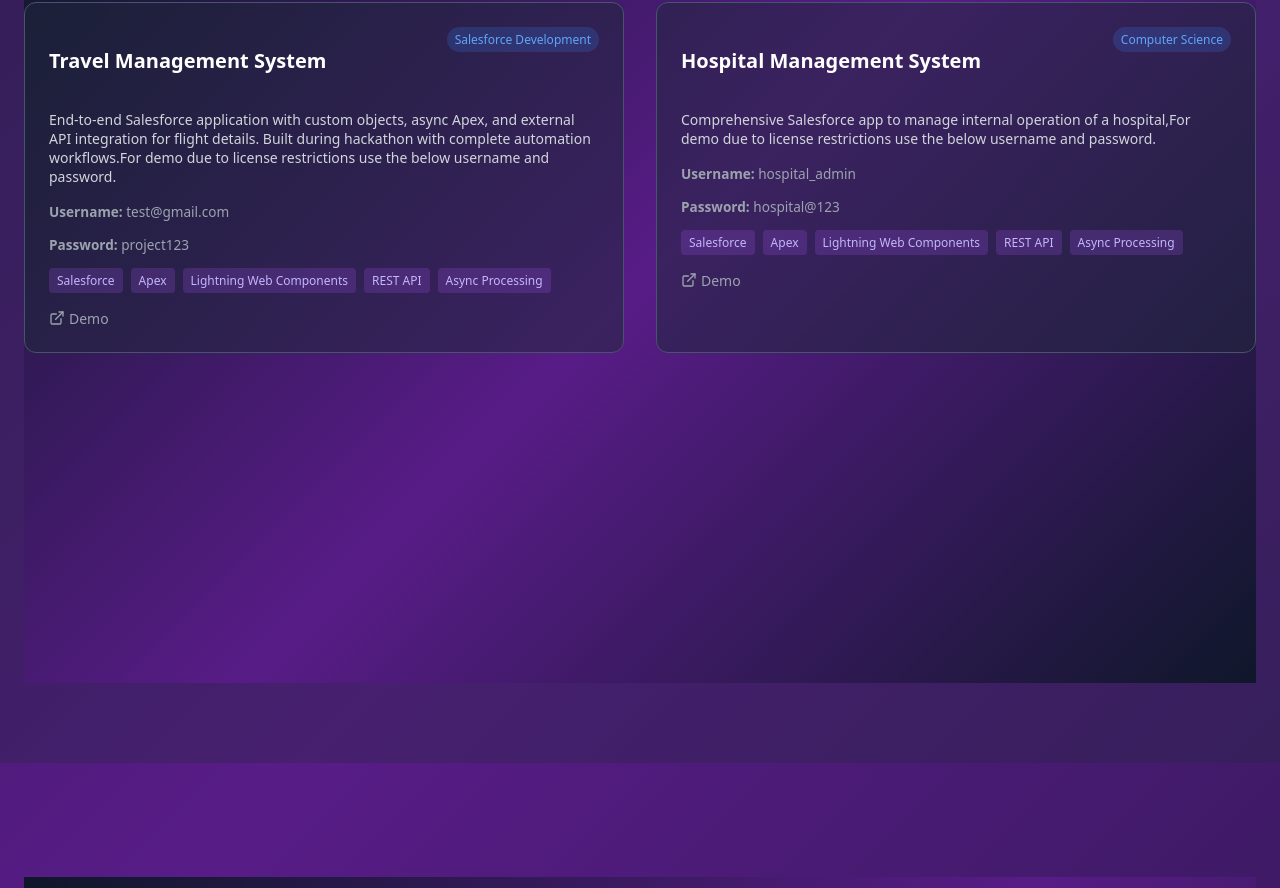
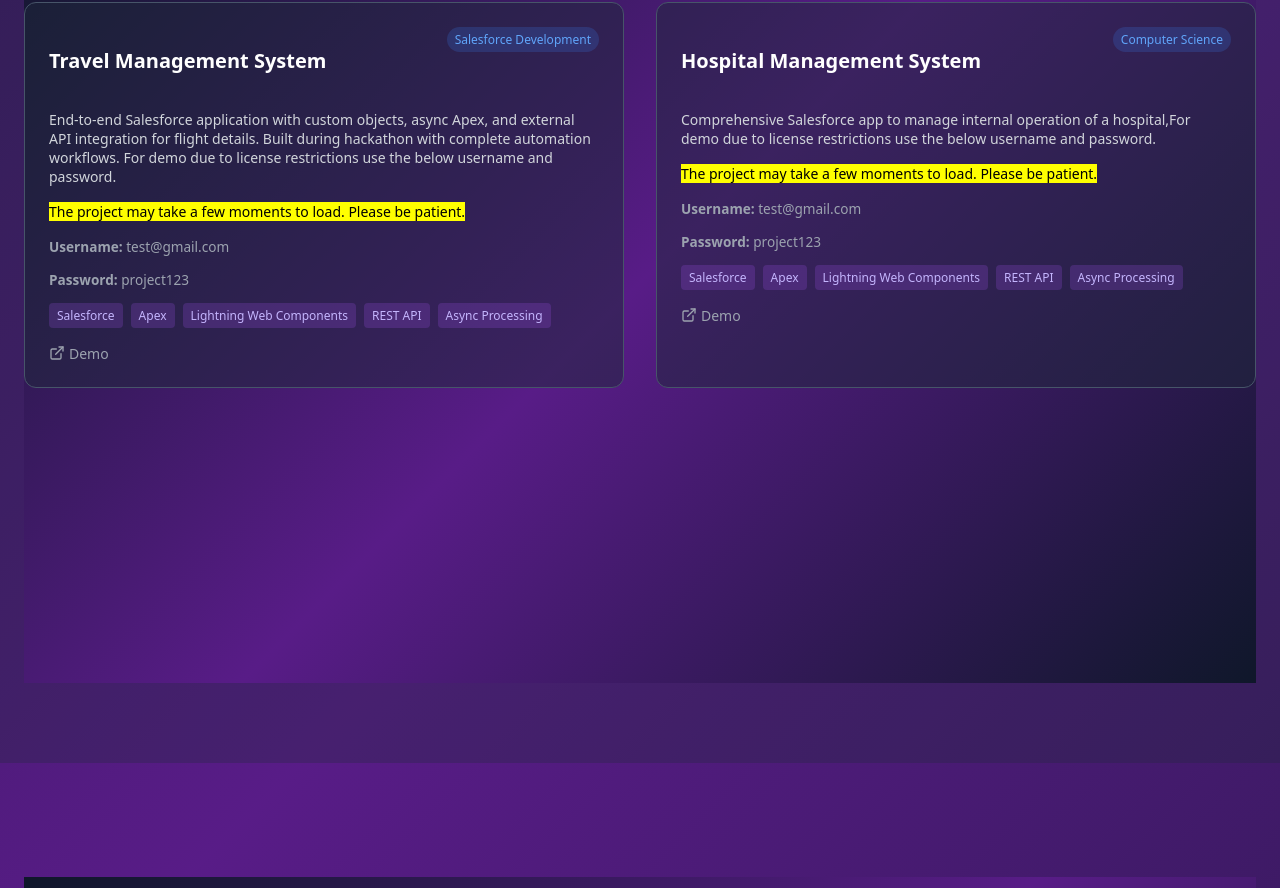
Before and after one commit to Naveens-tech-projects/react_portfolio, a React (Create React App) app: page / in a window 1280 px wide. Shown: the part 2023-2911 px from the top of the page. Built offline with nearby package versions, Linux system fonts and the light colour scheme.

Commit message:
Update App.js

```diff
--- a/src/App.js
+++ b/src/App.js
@@ -16,7 +16,8 @@
 const projects = [
   {
     title: "Travel Management System",
-    description: "End-to-end Salesforce application with custom objects, async Apex, and external API integration for flight details. Built during hackathon with complete automation workflows.For demo due to license restrictions use the below username and password.",
+    description: "End-to-end Salesforce application with custom objects, async Apex, and external API integration for flight details. Built during hackathon with complete automation workflows. For demo due to license restrictions use the below username and password.",
+    note: "The project may take a few moments to load. Please be patient.",
     tech: ["Salesforce", "Apex", "Lightning Web Components", "REST API", "Async Processing"],
     demo: "https://brave-koala-adftk0-dev-ed.trailblaze.my.site.com/WanderRoasterLwc/s/",
     type: "Salesforce Development",
@@ -27,11 +28,11 @@
     title: "Hospital Management System",
     description: "Comprehensive Salesforce app to manage internal operation of a hospital,For demo due to license restrictions use the below username and password.",
     tech: ["Salesforce", "Apex", "Lightning Web Components", "REST API", "Async Processing"],
-    github: "#",
-    demo: "https://brave-koala-adftk0-dev-ed.trailblaze.my.site.com/WanderRoasterLwc/s/",
+    note: "The project may take a few moments to load. Please be patient.",
+    demo: "https://playful-raccoon-uzwfy3-dev-ed.trailblaze.my.site.com/AiMedico ",
     type: "Computer Science",
-    username: "hospital_admin",
-    password: "hospital@123"
+    username: "test@gmail.com",
+    password: "project123"
   }
 ];
 
@@ -461,6 +462,9 @@
                 </div>
                 <p style={styles.cardDescription}>{project.description}</p>
 
+                <p style={styles.cardDescription}><mark>{project.note}</mark></p>
+
+
                 <p style={{color: '#9ca3af', fontSize: '0.85rem', marginBottom: '0.5rem'}}>
                   <strong>Username:</strong> {project.username}
                 </p>
```
